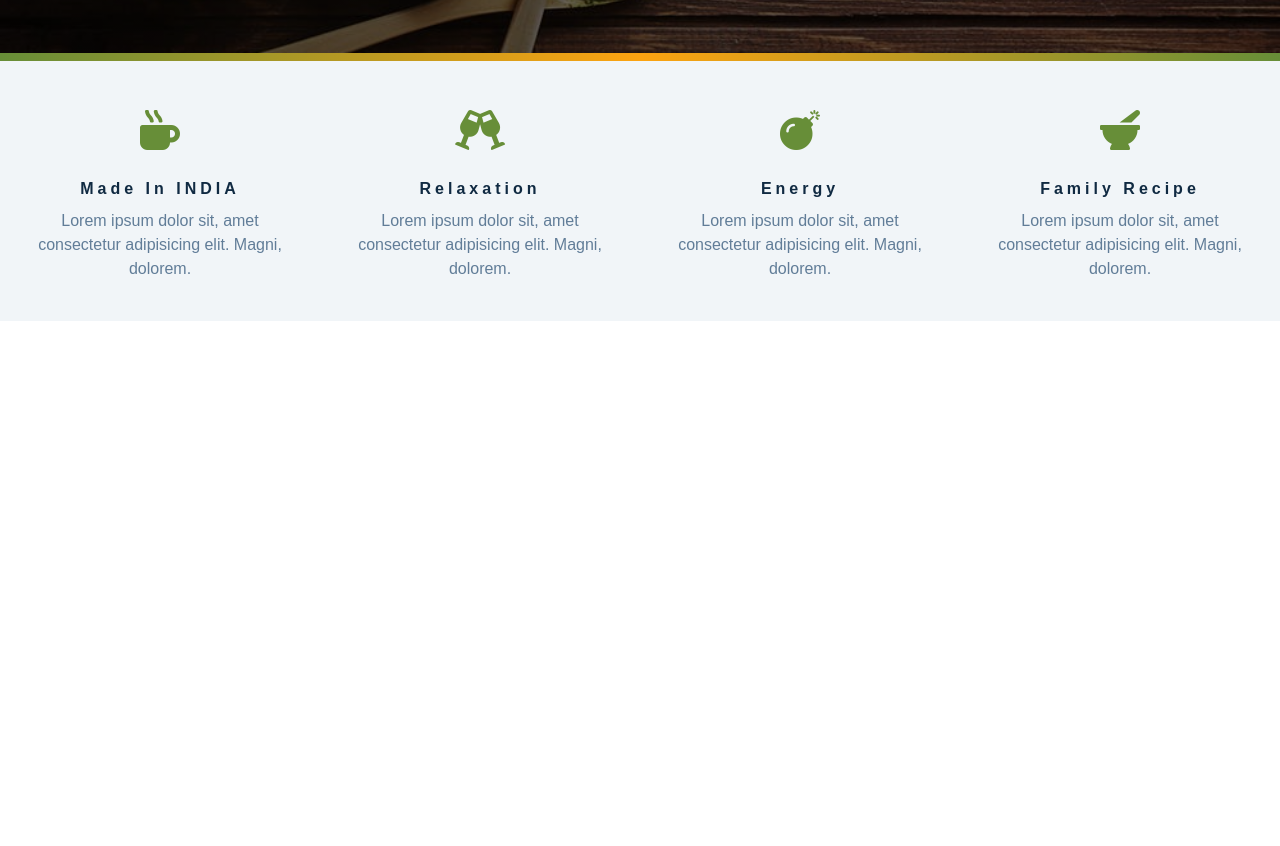
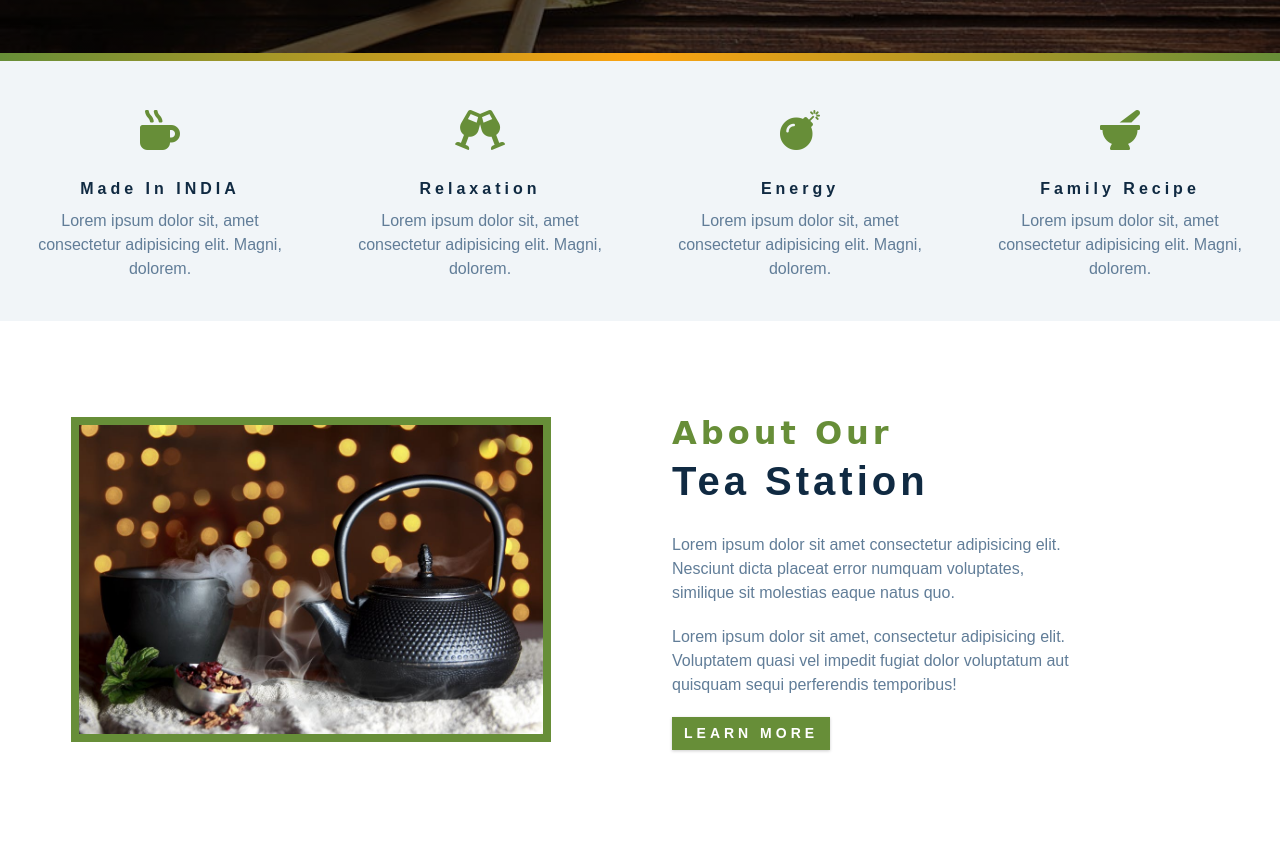
Before and after one commit to SirZeck/tea-station, a plain HTML site: page index.html in a window 1280 px wide. Shown: the part 747-1593 px from the top of the page. Before the commit the page ends 1068 px from the top, so only its background shows below. Drawn offline with Linux system fonts and the light colour scheme; a web font is replaced by a local one.

Commit message:
about section added
Signed-off-by: Aditya Raj <adithebest.ar@gmail.com>

```diff
--- a/css/styles.css
+++ b/css/styles.css
@@ -63,12 +63,12 @@ p {
   text-transform: uppercase;
   background: var(--clr-primary);
   color: var(--clr-white);
-  padding: 0.75rem 1rem;
+  padding: 0.375rem 0.75rem;
   letter-spacing: var(--spacing);
   display: inline-block;
   font-weight: 700;
   transition: var(--transition);
-  font-size: 1rem;
+  font-size: 0.875rem;
   border: none;
   cursor: pointer;
   box-shadow: 0px 1px 3px rgba(0, 0, 0, 0.2);
@@ -82,6 +82,25 @@ p {
   content: '';
   clear: both;
   display: table;
+}
+.section-title {
+  margin-bottom: 2rem;
+}
+.section-title h3 {
+  font-family: var(--ff-secondary);
+  color: var(--clr-primary);
+}
+.section-center {
+  padding: 4rem 0;
+  width: 85vw;
+  margin: 0 auto;
+  max-width: 1170px;
+}
+@media screen and (min-width: 992px) {
+  .section-center {
+    width: 95vw;
+    padding: 4rem 1rem;
+  }
 }
 /* more global style to set */
 
@@ -219,3 +238,36 @@ header {
     width: 25%;
   }
 }
+
+/* about section */
+.about-img,
+.about-info {
+  padding: 2rem 0;
+}
+.about-picture-container {
+  background: var(--clr-primary);
+  border: 0.5rem solid var(--clr-primary);
+  max-width: 30rem;
+  overflow: hidden;
+}
+.about-picture {
+  transition: var(--transition);
+}
+.about-picture-container:hover .about-picture {
+  opacity: 0.5;
+  transform: scale(1.2);
+}
+.about-text {
+  max-width: 26rem;
+  color: var(--clr-grey-5);
+}
+@media screen and (min-width: 992px) {
+  .about-info,
+  .about-img {
+    float: left;
+    width: 50%;
+  }
+  .about-info {
+    padding-left: 2rem;
+  }
+}
--- a/index.html
+++ b/index.html
@@ -80,6 +80,39 @@
       <!-- end of single skill -->
     </section>
     <!-- end of skills section -->
+    <!-- about section -->
+    <section class="about">
+      <div class="section-center clearfix">
+        <article class="about-img">
+          <div class="about-picture-container">
+            <img
+              src="./images/about-bcg.jpeg"
+              alt="tea-kettle"
+              class="about-picture"
+            />
+          </div>
+        </article>
+        <article class="about-info">
+          <div class="section-title">
+            <h3>about our</h3>
+            <h2>tea station</h2>
+          </div>
+
+          <p class="about-text">
+            Lorem ipsum dolor sit amet consectetur adipisicing elit. Nesciunt
+            dicta placeat error numquam voluptates, similique sit molestias
+            eaque natus quo.
+          </p>
+          <p class="about-text">
+            Lorem ipsum dolor sit amet, consectetur adipisicing elit. Voluptatem
+            quasi vel impedit fugiat dolor voluptatum aut quisquam sequi
+            perferendis temporibus!
+          </p>
+          <a href="about.html" class="btn">Learn More</a>
+        </article>
+      </div>
+    </section>
+    <!-- end of about section -->
 
     <script src="app.js"></script>
   </body>
```
